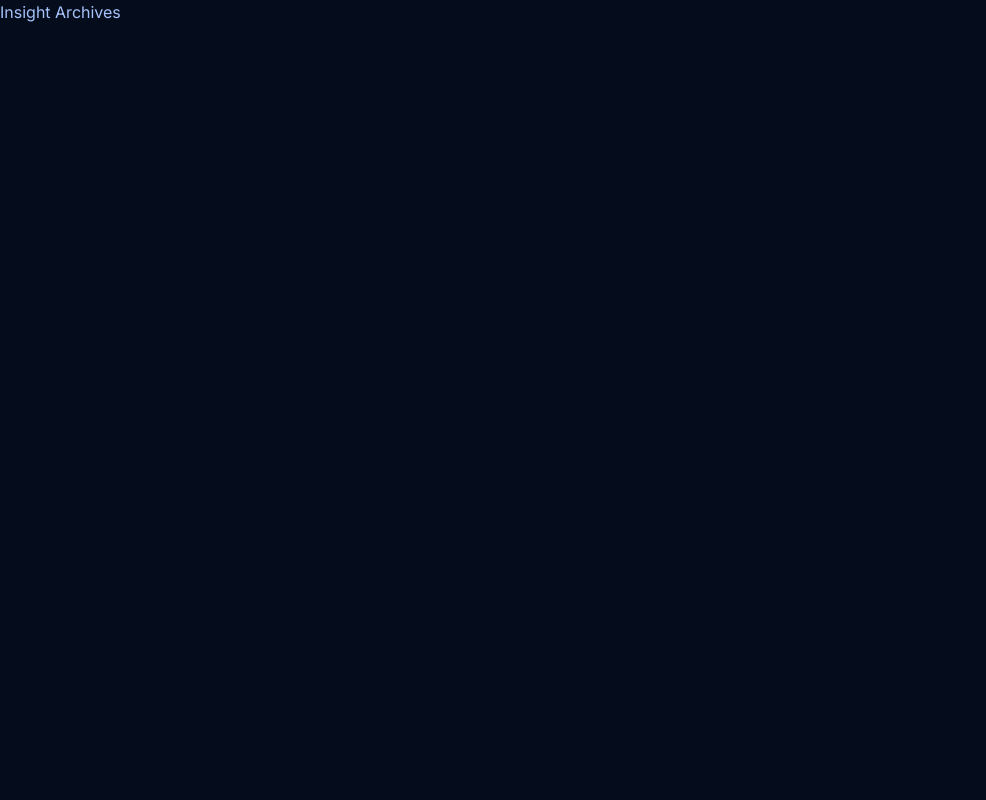
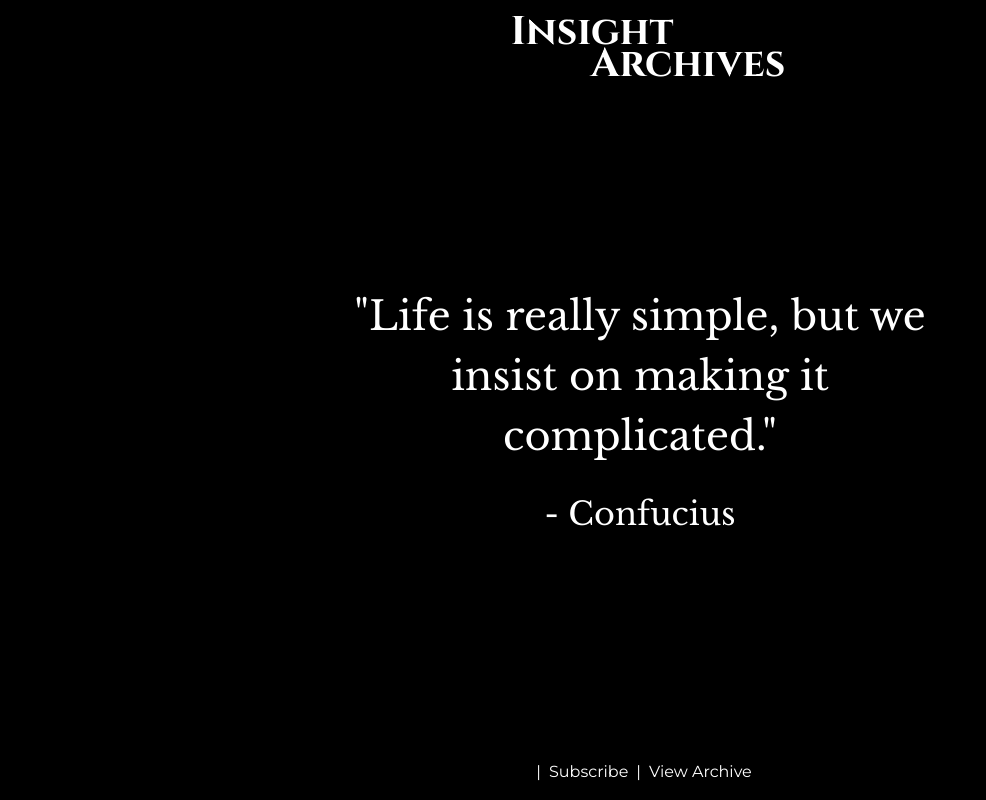
Before and after one commit to william-ong1/insight-archives, a Next.js app: page / in a window 1280 px wide. Shown: the whole page, without its empty margins (0-986 px from the left). Built offline with nearby package versions, Linux system fonts and the light colour scheme.

Commit message:
Basic home page

```diff
--- /dev/null
+++ b/app/SubscribeButton.tsx
@@ -0,0 +1,7 @@
+export default function SubscribeButton() {
+  return (
+    <div>
+
+    </div>
+  )
+}
--- a/app/globals.css
+++ b/app/globals.css
@@ -3,6 +3,6 @@
 @tailwind utilities;
 
 body {
-  color: #A5C2FA;
-  background: #050C1C;
+  color: #ffffff;
+  background: #000000;
 }
--- a/app/layout.tsx
+++ b/app/layout.tsx
@@ -1,8 +1,5 @@
 import type { Metadata } from "next";
-import { Inter } from "next/font/google";
 import "./globals.css";
-
-const inter = Inter({ subsets: ["latin"] });
 
 export const metadata: Metadata = {
   title: "Insight Archives"
@@ -15,7 +12,7 @@ export default function RootLayout({
 }>) {
   return (
     <html lang="en">
-      <body className={`${inter.className} antialiased`}>{children}</body>
+      <body>{children}</body>
     </html>
   );
 }
--- /dev/null
+++ b/app/page.css
@@ -0,0 +1,66 @@
+@import url('https://fonts.googleapis.com/css2?family=Cinzel:wght@400..900&display=swap');
+@import url('https://fonts.googleapis.com/css2?family=Libre+Baskerville:ital,wght@0,400;0,700;1,400&family=Montserrat:ital,wght@0,100..900;1,100..900&display=swap');
+@import url('https://fonts.googleapis.com/css2?family=Montserrat:ital,wght@0,100..900;1,100..900&display=swap');
+
+.page-wrapper {
+  display: flex;
+  flex-direction: column;
+  height: 100vh;
+}
+
+.header {
+  position: relative;
+  display: flex;
+  flex-direction: column;
+  align-items: center;
+  font-family: 'Cinzel', sans-serif;
+  font-weight: bold;
+  font-size: 2.5em;
+  line-height: 0.8em;
+  margin-top: 1rem;
+}
+
+.insight {
+  position: relative;
+  right: 3rem;
+}
+
+.archives {
+  position: relative;
+  left: 3rem;
+}
+
+.content {
+  display: flex;
+  flex-direction: column;
+  flex: 1;
+  justify-content: center;
+  align-items: center;
+  text-align: center;
+  font-family: 'Libre Baskerville', sans-serif;
+  margin-left: 20rem;
+  margin-right: 20rem;
+  gap: 1.5rem;
+}
+
+.quote {
+  font-size: 2.5em;
+}
+
+.author {
+  position: relative;
+  font-size: 2em;
+}
+
+.footer {
+  display: flex;
+  flex-direction: row;
+  gap: 0.5rem;
+  padding: 1rem;
+  font-size: 1em;
+  text-align: center;
+  font-family: 'Montserrat', sans-serif;
+  text-transform: uppercase;
+  justify-content: center;
+  cursor: default;
+}
--- a/app/page.tsx
+++ b/app/page.tsx
@@ -1,7 +1,30 @@
+import './page.css';
+import SubscribeButton from './SubscribeButton';
+
+type QuoteRecord = {quote: string, author: string};
+
+let quoteRec = {quote: "Life is really simple, but we insist on making it complicated.", author: "Confucius"};
+
 export default function Home() {
   return (
-    <div>
-      Insight Archives
+    <div className="page-wrapper">
+      <header className="header">
+        <div className="insight"> Insight </div>
+        <div className="archives"> Archives </div>
+      </header>
+
+      <main className="content">
+        <div className="quote"> { "\"" + quoteRec.quote + "\"" } </div>
+        <div className="author"> {"- " + quoteRec.author} </div>
+      </main>
+
+      <footer className="footer">
+        <SubscribeButton/>
+        |
+        <button> Subscribe </button>
+        |
+        <button> View Archive </button>
+      </footer>
     </div>
   );
 }
```
Also changed, not shown: app/popup.css (added, +10 -0 lines).
